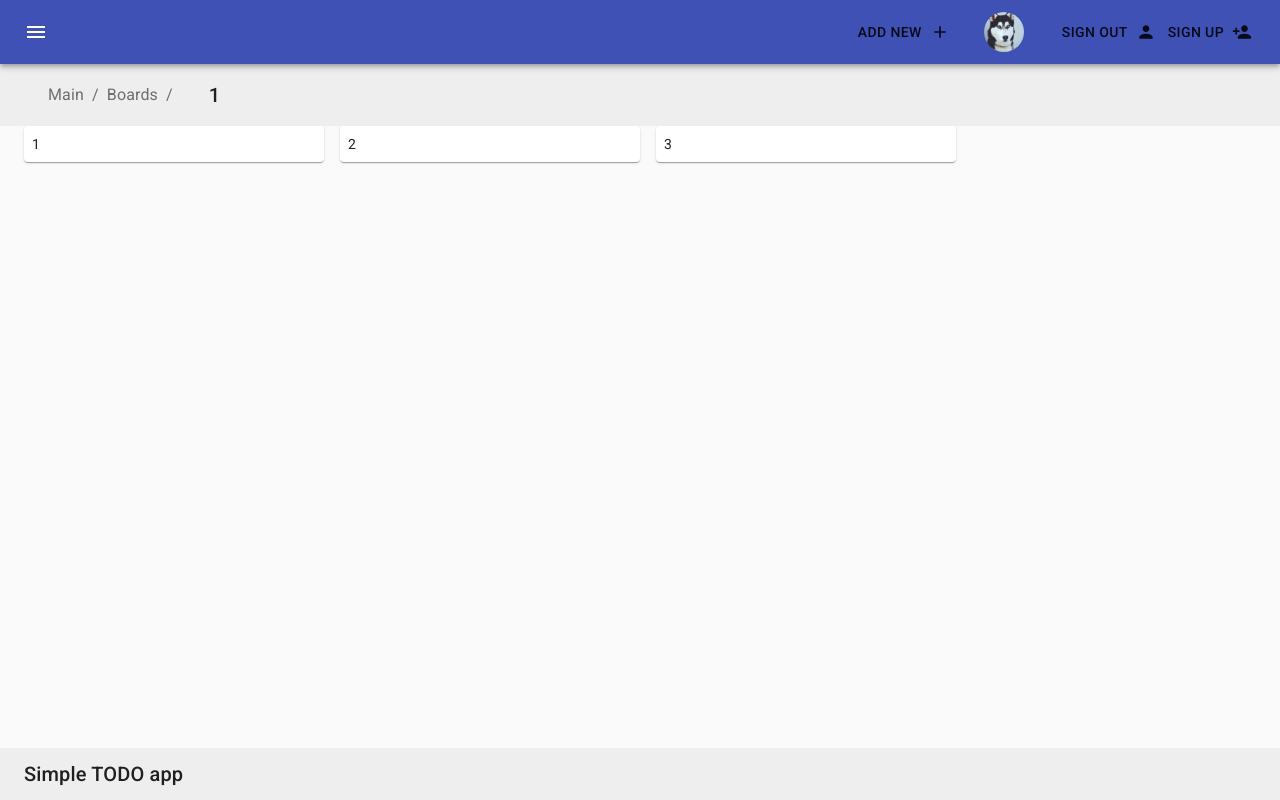
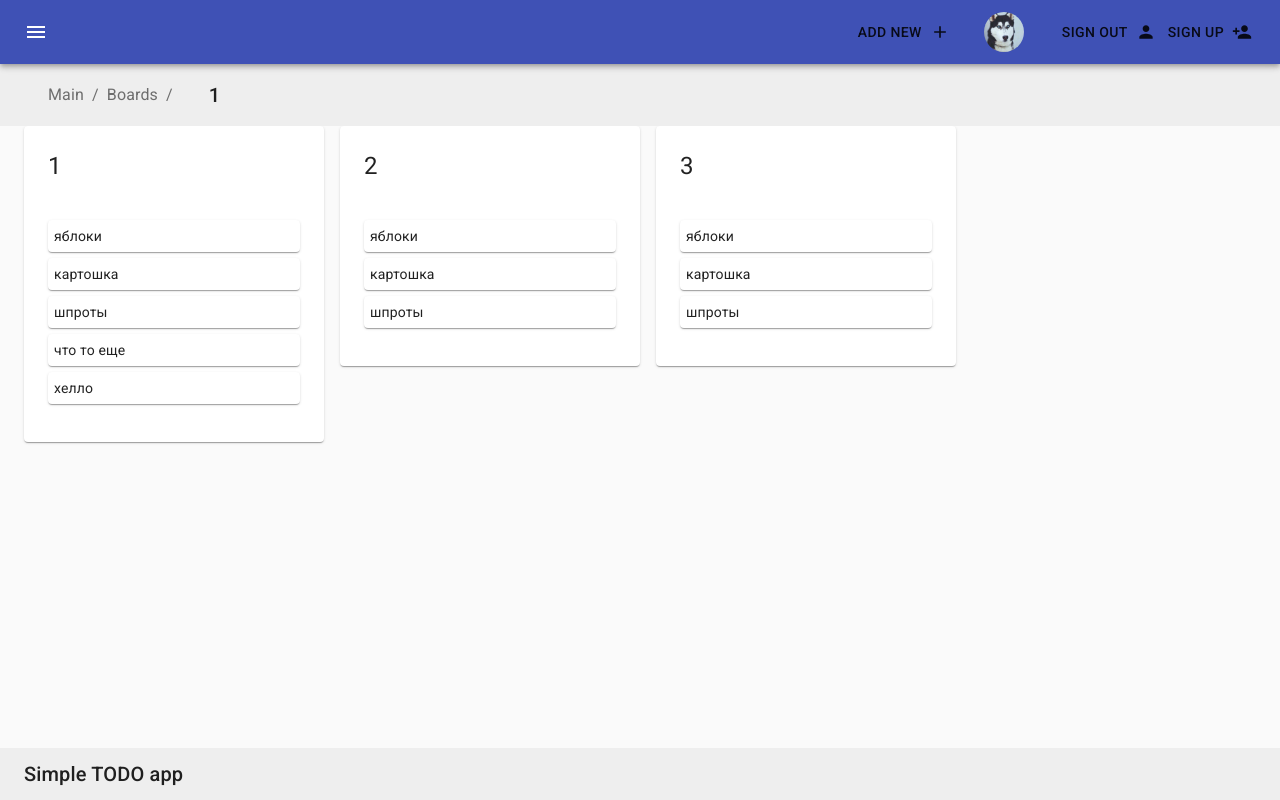
Before and after one commit to Gur01/simple-todoapp, a React app: page /board/1 in a window 1280 px wide. Built offline with nearby package versions, Linux system fonts and the light colour scheme.

Commit message:
some boards styling

```diff
--- a/src/mockdata/boards.ts
+++ b/src/mockdata/boards.ts
@@ -59,6 +59,20 @@ const BoardList: Board[] = [
                         updateDate: 564564,
                         status: "active",
                     },
+                    {
+                        id: 3,
+                        value: "что то еще",
+                        date: 2454234,
+                        updateDate: 564564,
+                        status: "active",
+                    },
+                    {
+                        id: 4,
+                        value: "хелло",
+                        date: 2454234,
+                        updateDate: 564564,
+                        status: "active",
+                    },
                 ],
             },
             {
@@ -69,21 +83,21 @@ const BoardList: Board[] = [
                 // cardList
                 data: [
                     {
-                        id: 0,
+                        id: 5,
                         value: "яблоки",
                         date: 2454234,
                         updateDate: 564564,
                         status: "done",
                     },
                     {
-                        id: 1,
+                        id: 6,
                         value: "картошка",
                         date: 2454234,
                         updateDate: 564564,
                         status: "active",
                     },
                     {
-                        id: 2,
+                        id: 7,
                         value: "шпроты",
                         date: 2454234,
                         updateDate: 564564,
@@ -99,21 +113,21 @@ const BoardList: Board[] = [
                 // cardList
                 data: [
                     {
-                        id: 0,
+                        id: 8,
                         value: "яблоки",
                         date: 2454234,
                         updateDate: 564564,
                         status: "done",
                     },
                     {
-                        id: 1,
+                        id: 9,
                         value: "картошка",
                         date: 2454234,
                         updateDate: 564564,
                         status: "active",
                     },
                     {
-                        id: 2,
+                        id: 10,
                         value: "шпроты",
                         date: 2454234,
                         updateDate: 564564,
--- a/src/screens/Boards/Board.tsx
+++ b/src/screens/Boards/Board.tsx
@@ -4,6 +4,9 @@ import Container from "@material-ui/core/Container";
 import Card from "@material-ui/core/Card";
 import { PageSubheader } from "components";
 import { Board } from "../../mockdata/boards";
+import CardHeader from "@material-ui/core/CardHeader";
+import CardContent from "@material-ui/core/CardContent";
+import Paper from "@material-ui/core/Paper";
 
 const links = [
     {
@@ -28,12 +31,33 @@ const Boards = (props: BoardProps) => {
             <PageContent>
                 {props.board &&
                     props.board.data.map((card) => (
-                        <BoardCard key={card.id}>{card.title}</BoardCard>
+                        <BoardCard key={card.id} className="boardCard">
+                            <CardHeader title={card.title} />
+                            <CardContent>
+                                {card.data.map((cardList) => (
+                                    <BoardListItemCard
+                                        key={cardList.id}
+                                        className="boardListItemCard"
+                                    >
+                                        {cardList.value}
+                                    </BoardListItemCard>
+                                ))}
+                            </CardContent>
+                        </BoardCard>
                     ))}
             </PageContent>
         </BoardsWrapper>
     );
 };
+
+const BoardListItemCard = styled(Paper)`
+    cursor: pointer;
+    margin: 6px 0;
+    position: relative;
+    user-select: none;
+    width: 100%;
+    padding: 6px;
+`;
 
 const BoardsWrapper = styled.div`
     display: flex;
```
